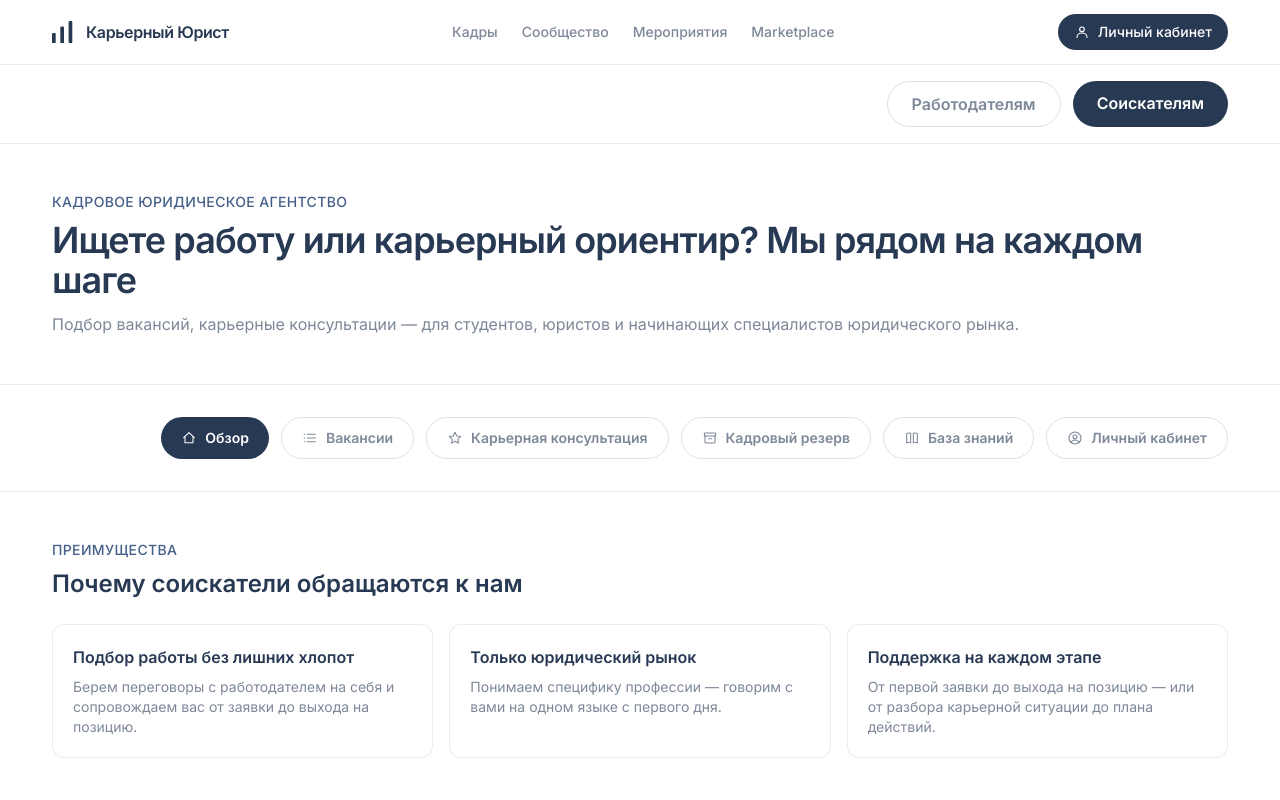
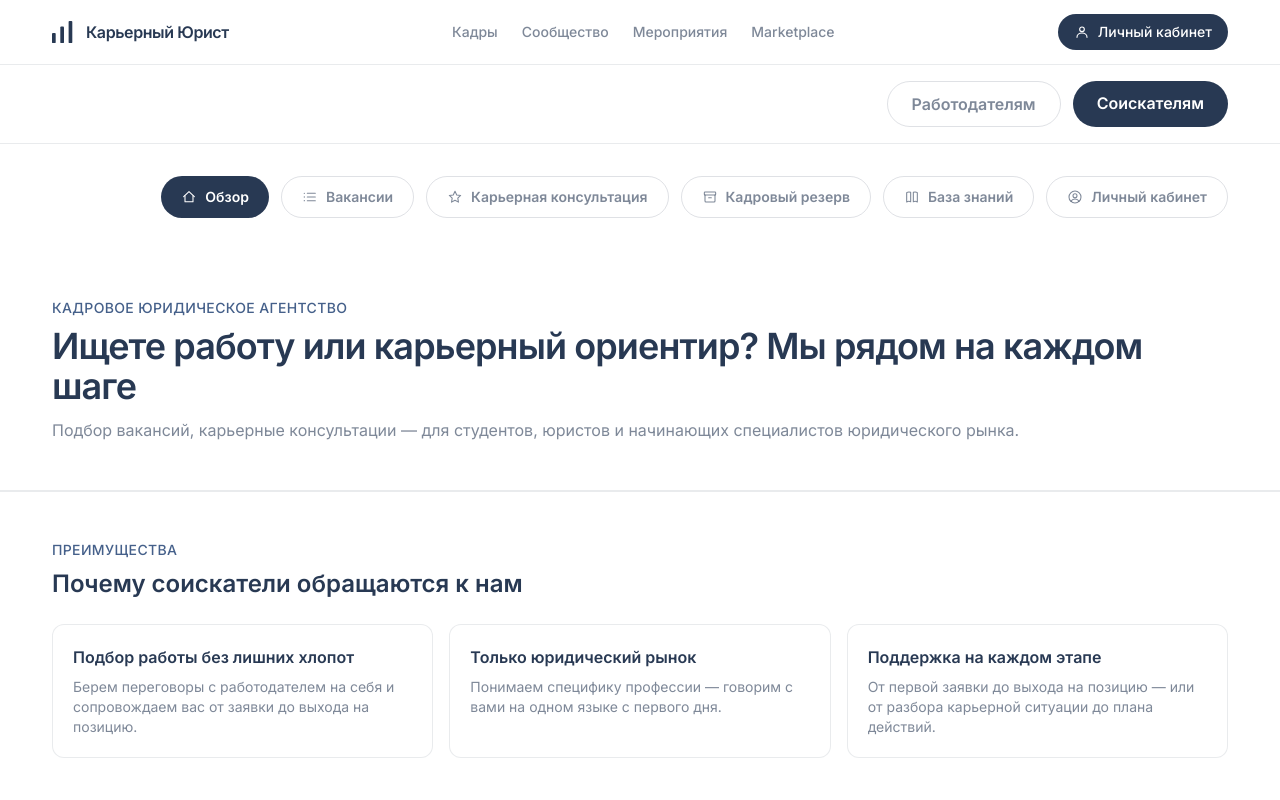
Before and after one commit to rudenkovila090-ship-it/legalcareerist, a React (Vite) app: page /kadry/candidates in a window 1280 px wide. Shown: the top 800 px of the page. Built offline with nearby package versions, Linux system fonts and the light colour scheme.

Commit message:
Соискателям: вкладки перенесены выше — сразу под тумблером аудитории, как у Работодателям

```diff
--- a/src/pages/kadry/Candidates.tsx
+++ b/src/pages/kadry/Candidates.tsx
@@ -110,17 +110,6 @@ export default function Candidates() {
 
   return (
     <div>
-      {tab === 'overview' && (
-        <div id="hero">
-          <PageHero
-            wide
-            eyebrow="Кадровое юридическое агентство"
-            title="Ищете работу или карьерный ориентир? Мы рядом на каждом шаге"
-            description="Подбор вакансий, карьерные консультации — для студентов, юристов и начинающих специалистов юридического рынка."
-          />
-        </div>
-      )}
-
       {/* Вкладки раздела — сразу под панелью аудитории «Работодателям / Соискателям» из шапки. */}
       <div className="container-page py-8">
         <div className="flex flex-wrap justify-end gap-3">
@@ -142,6 +131,15 @@ export default function Candidates() {
 
       {tab === 'overview' && (
         <>
+          <div id="hero">
+            <PageHero
+              wide
+              eyebrow="Кадровое юридическое агентство"
+              title="Ищете работу или карьерный ориентир? Мы рядом на каждом шаге"
+              description="Подбор вакансий, карьерные консультации — для студентов, юристов и начинающих специалистов юридического рынка."
+            />
+          </div>
+
           {/* Преимущества */}
           <section className="border-y border-ink/10 bg-white py-12">
             <div className="container-page">
```
